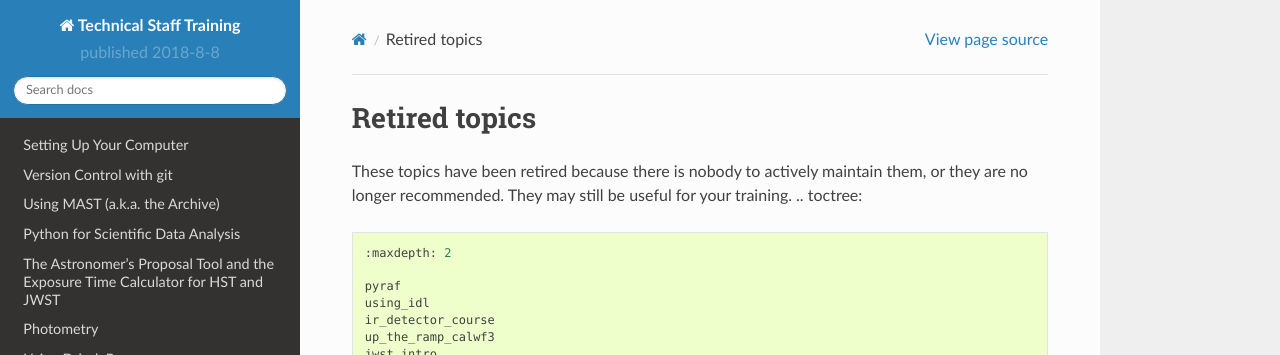
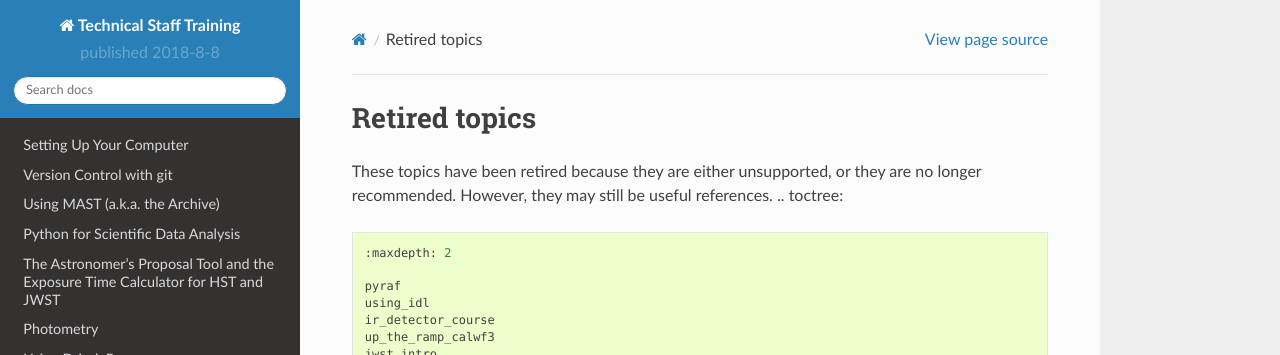
Before and after one commit to staceybright/training-library, a Sphinx documentation site: the page built from source/boneyard.txt, in a window 1280 px wide. Shown: the top 355 px of the page. Built offline with Sphinx 7.4.7 and the Read the Docs theme 2.0.0, drawn with Linux system fonts in a browser that asks for light colours.

Commit message:
slight wording changes

```diff
--- a/source/boneyard.txt
+++ b/source/boneyard.txt
@@ -2,7 +2,7 @@
 Retired topics
 ##############
 
-These topics have been retired because there is nobody to actively maintain them, or they are no longer recommended. They may still be useful for your training.
+These topics have been retired because they are either unsupported, or they are no longer recommended. However, they may still be useful references.
 .. toctree::
    :maxdepth: 2
 
```
